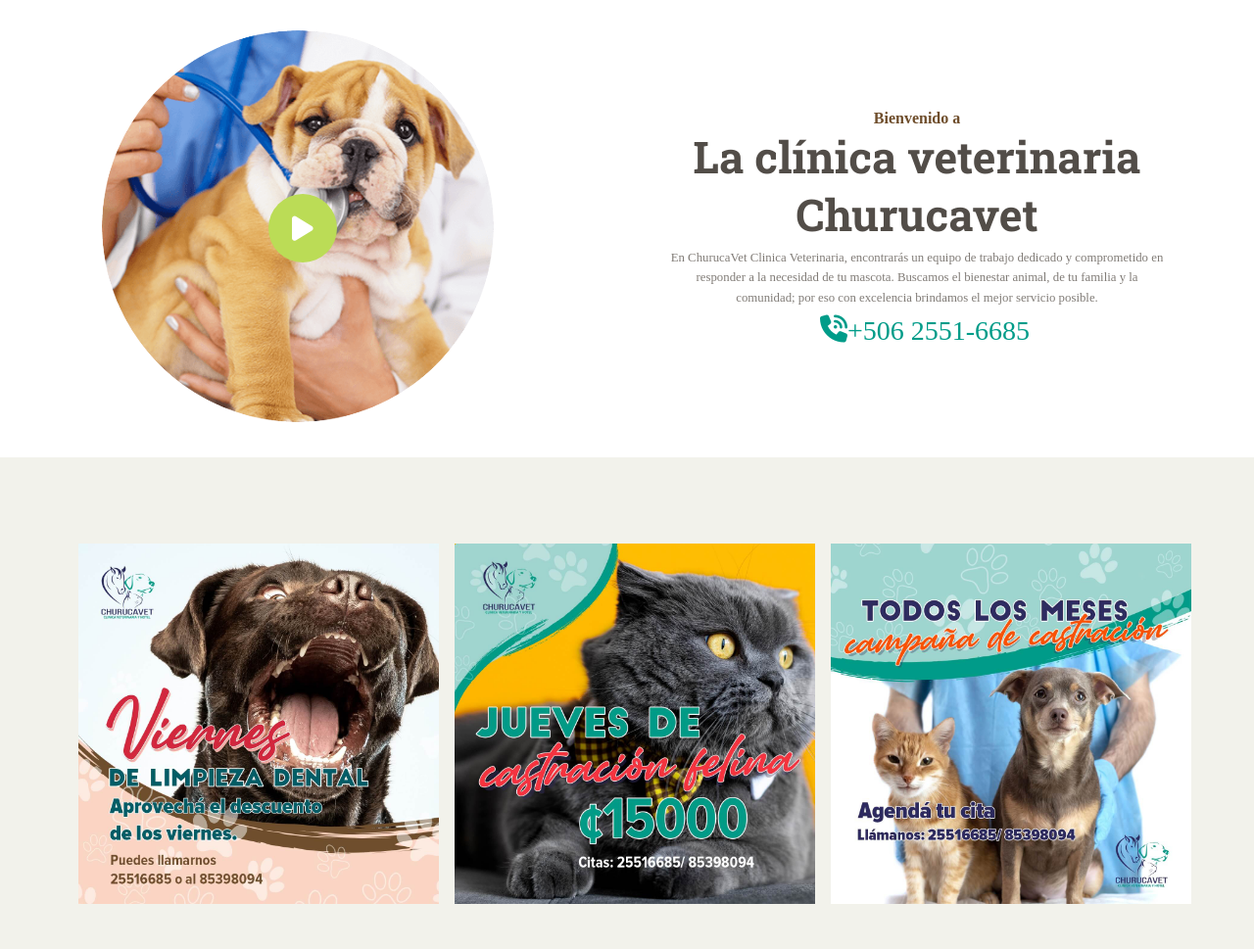
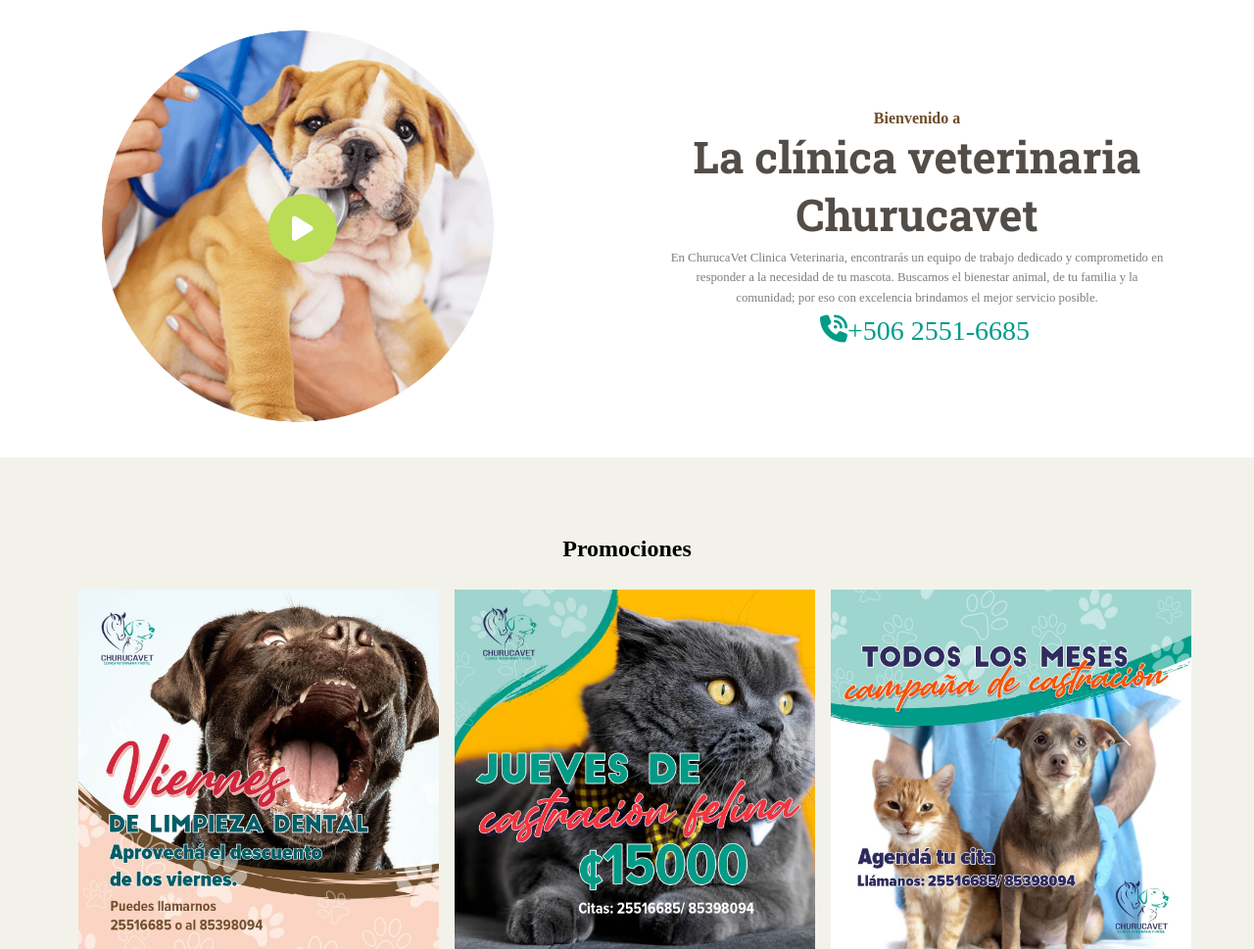
Before and after one commit to tavo1477/churucavet, a PHP site: page /churucavet/ in a window 1280 px wide. Shown: the part 610-1579 px from the top of the page at 98% size. Run offline with PHP 8.4, Linux system fonts and the light colour scheme; some libraries are stand-ins or nearby versions.

Commit message:
Agregando el título de promociones al módulo de promociones

```diff
--- a/views/paginas/modulos/promociones.php
+++ b/views/paginas/modulos/promociones.php
@@ -3,6 +3,8 @@ PROMOCIONES
 ======================================-->
 
 <div class="promociones l-section">
+
+	<h2 class="promociones-title center-content">Promociones</h2>
 
 	<div class="promociones-container l-container">
 
```
